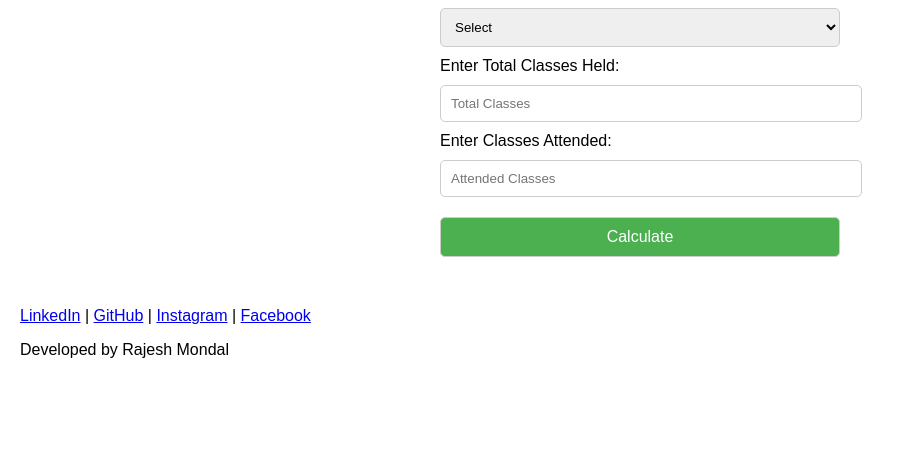
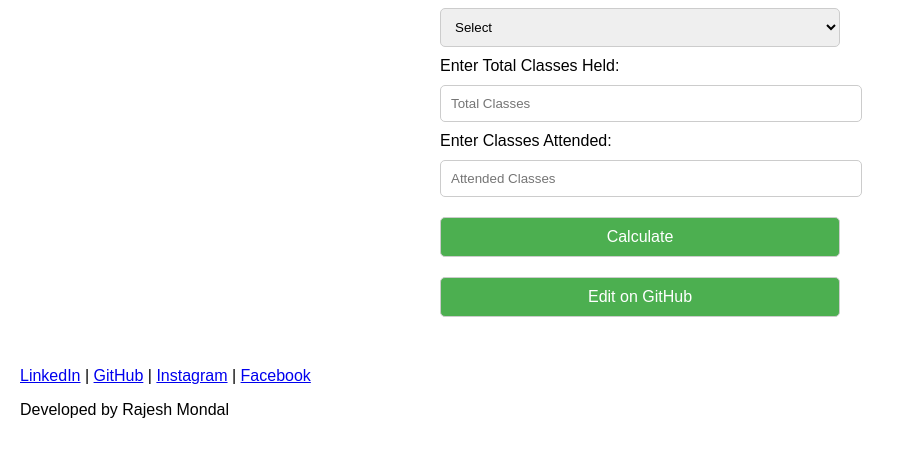
Before and after one commit to rajesh790897/Attendance-Calculator, a plain HTML site: page index.html in a window 1280 px wide. Shown: the part 128-584 px from the top of the page, without its empty margins (0-905 px from the left). Drawn offline with Linux system fonts and the light colour scheme.

Commit message:
Update index.html

```diff
--- a/index.html
+++ b/index.html
@@ -25,6 +25,7 @@
     <input type="number" id="attendedClasses" placeholder="Attended Classes" required>
 
     <button onclick="calculateAttendance()">Calculate</button>
+    <button onclick="location.href='https://github.com/your-github-username/Attendance-Calculator'" target="_blank">Edit on GitHub</button>
 
     <div id="result" class="result"></div>
 </div>
```
